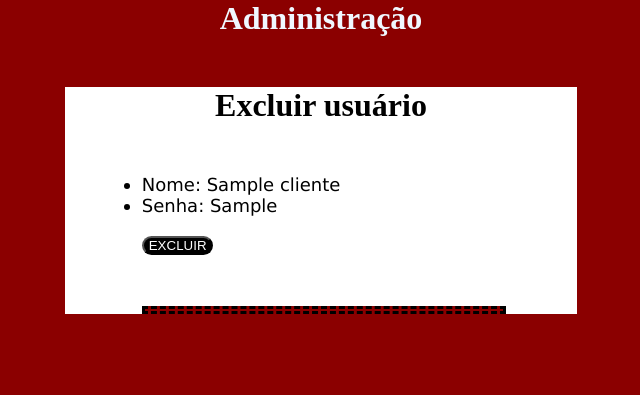
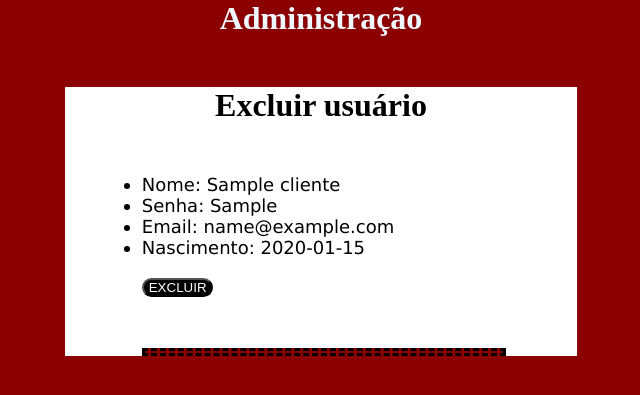
Before and after one commit to Lindgren-07/imobiliaria, a Flask app: page /adm in a window 1280 px wide. Shown: the top 395 px of the page, without its empty margins (319-959 px from the left). Run offline with Flask 3, Linux system fonts and the light colour scheme; tables that the repository leaves empty hold one stand-in row (values such as "Sample post").

Commit message:
salvando

```diff
--- a/main.py
+++ b/main.py
@@ -78,14 +78,24 @@ def cadastrarUsuario():
 @app.route('/login', methods=['POST'])
 def loginAdm():
 
-    nome = request.form.get('nome')
+    clientes = session.query(Cliente).all()
+
+    email = request.form.get('email')
     senha = request.form.get('senha')
 
-    if nome == 'adm' and senha == '000':
+    if email == 'adm@adm' and senha == '000':
         return redirect('/adm')
+    for cliente in clientes:
+        if cliente.email_cliente == email and cliente.senha_cliente == senha:
+            return redirect('/principal')
     else:
         flash('nome ou senha inválido')
         return redirect('/')
+
+
+
+
+
 
 
 @app.route('/excluirUsuario', methods=['POST'])
--- a/static/css/style.css
+++ b/static/css/style.css
@@ -200,3 +200,11 @@ hr{
     text-align: center;
     font-weight: bold;
 }
+
+.menssagem_flash_excluir_all {
+    display: none; /* Inicialmente oculta a mensagem flash */
+}
+
+.menssagem_flash_excluir_all.show {
+    display: block; /* Exibe a mensagem flash */
+}
--- /dev/null
+++ b/static/script.js
@@ -0,0 +1,9 @@
+var mensagem = document.querySelector('.menssagem_flash_excluir_all');
+
+if (mensagem) {
+    mensagem.classList.add('show');
+
+    setTimeout(function() {
+        mensagem.classList.remove('show');
+    }, 4000);
+}
--- a/templates/adm.html
+++ b/templates/adm.html
@@ -10,7 +10,7 @@
 <body class="body_adm">
     {% set menssagem = get_flashed_messages() %}
     {% if menssagem %}
-        <div class="menssagem_flash_excluir">
+        <div class="menssagem_flash_excluir menssagem_flash_excluir_all">
             {{menssagem[0]}}
         </div>
     {% endif %}
@@ -29,6 +29,8 @@
                 <ul>
                     <li> Nome: {{usuario.nome_cliente}}</li>
                     <li> Senha: {{usuario.senha_cliente}}</li>
+                    <li> Email: {{usuario.email_cliente}}</li>
+                    <li> Nascimento: {{usuario.anoNasc_cliente}}</li>
                 </ul>
                 <div id="excluir_div"><button type="submit" class="btn_excluir">EXCLUIR</button></div>
             </form>
@@ -54,7 +56,7 @@
 
 
 
-
+    <script src="{{ url_for('static', filename='script.js') }}"></script>
 </body>
 
 </html>
```
Also changed, not shown: templates/index.html (+7 -6 lines).
